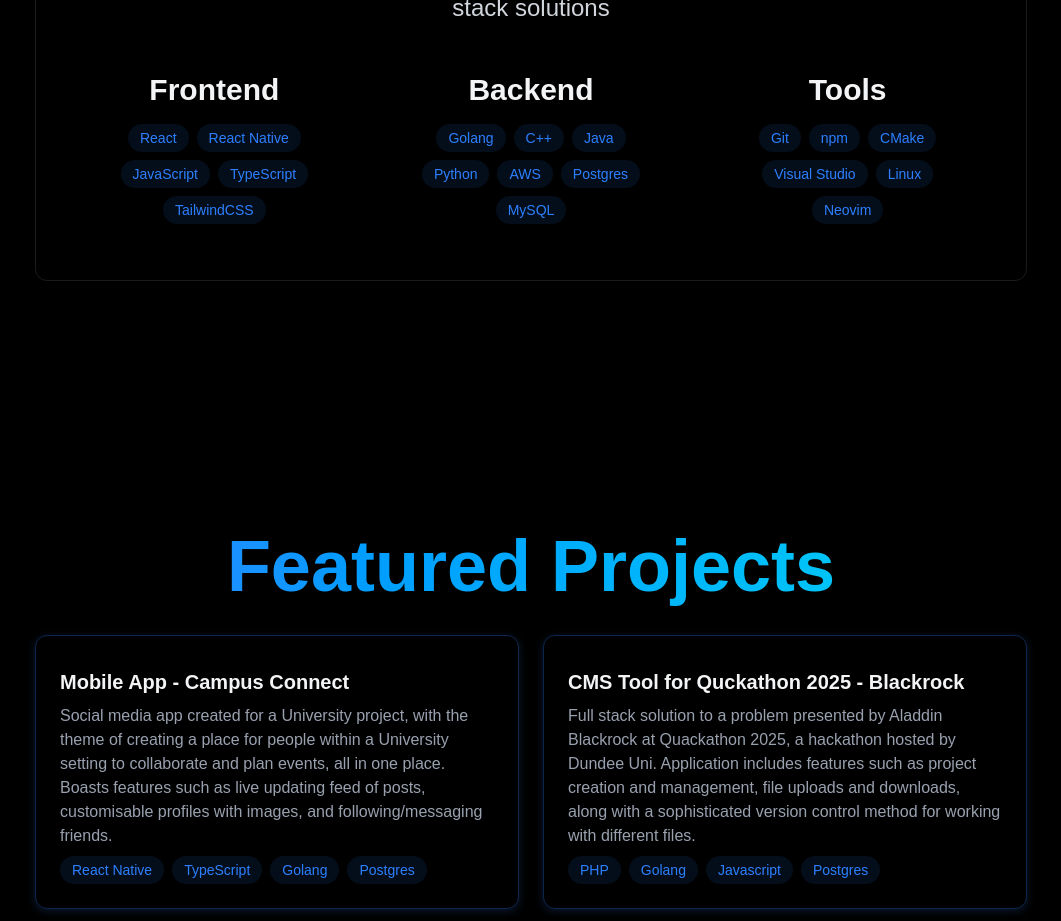
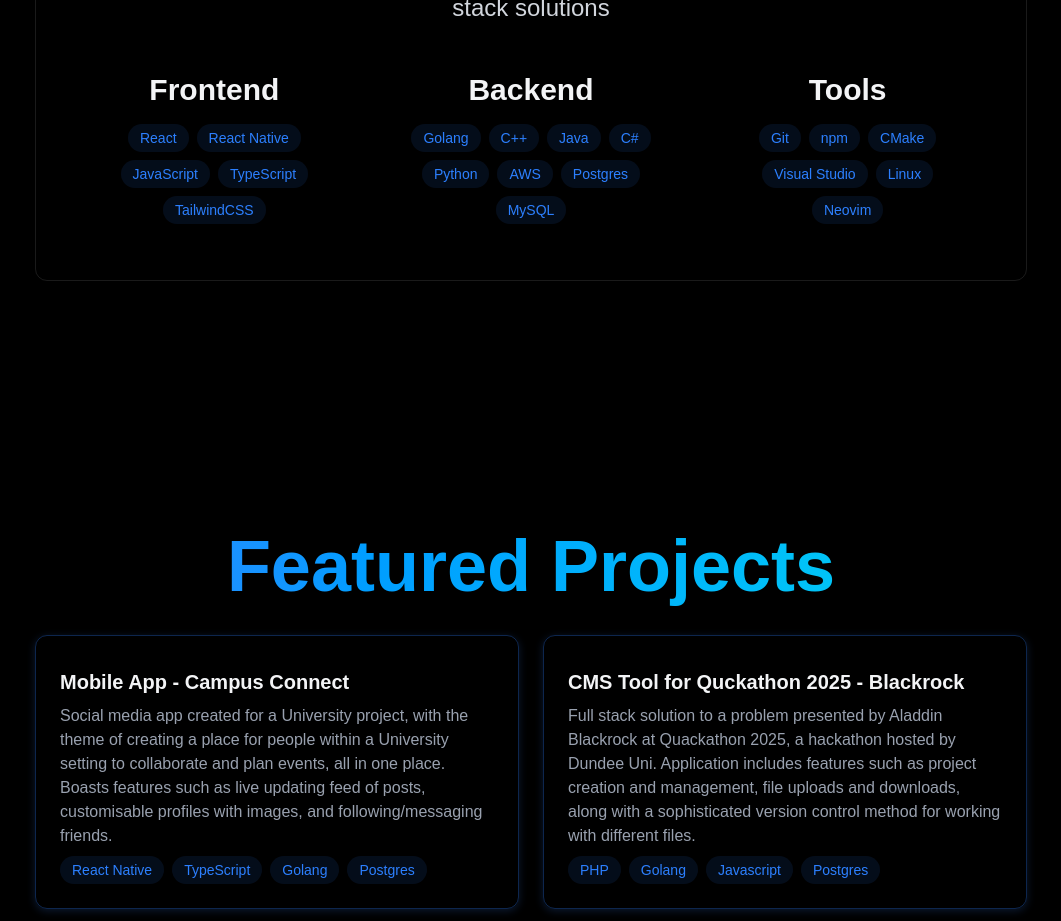
Before and after one commit to BenH9999/Portfolio, a React (Vite) app: page / in a window 1280 px wide. Shown: the part 1160-2081 px from the top of the page, without its empty margins (109-1170 px from the left). Built offline with nearby package versions, Linux system fonts and the light colour scheme.

Commit message:
more skills

```diff
--- a/src/components/sections/About.jsx
+++ b/src/components/sections/About.jsx
@@ -3,7 +3,7 @@
 export const About = () => {
 
   const frontendSkills = ["React", "React Native", "JavaScript", "TypeScript", "TailwindCSS"];
-  const backendSkills = ["Golang", "C++", "Java", "Python", "AWS", "Postgres", "MySQL"];
+  const backendSkills = ["Golang", "C++", "Java", "C#", "Python", "AWS", "Postgres", "MySQL"];
   const tools = ["Git", "npm", "CMake", "Visual Studio", "Linux", "Neovim"];
 
   return (
```
